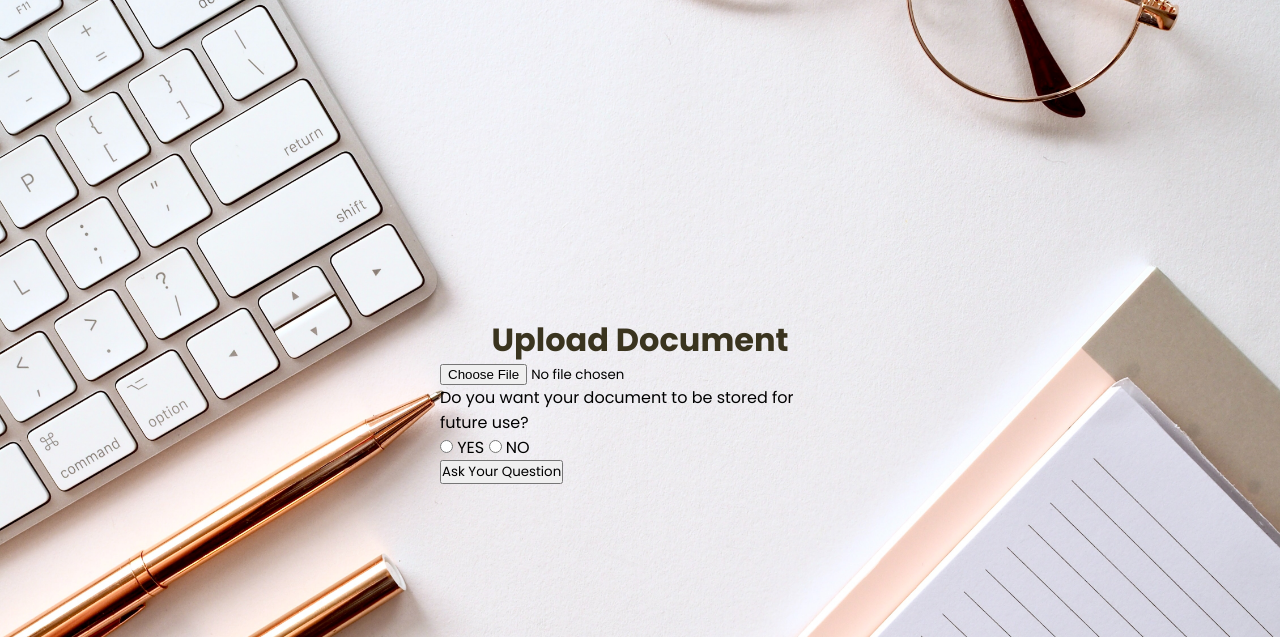
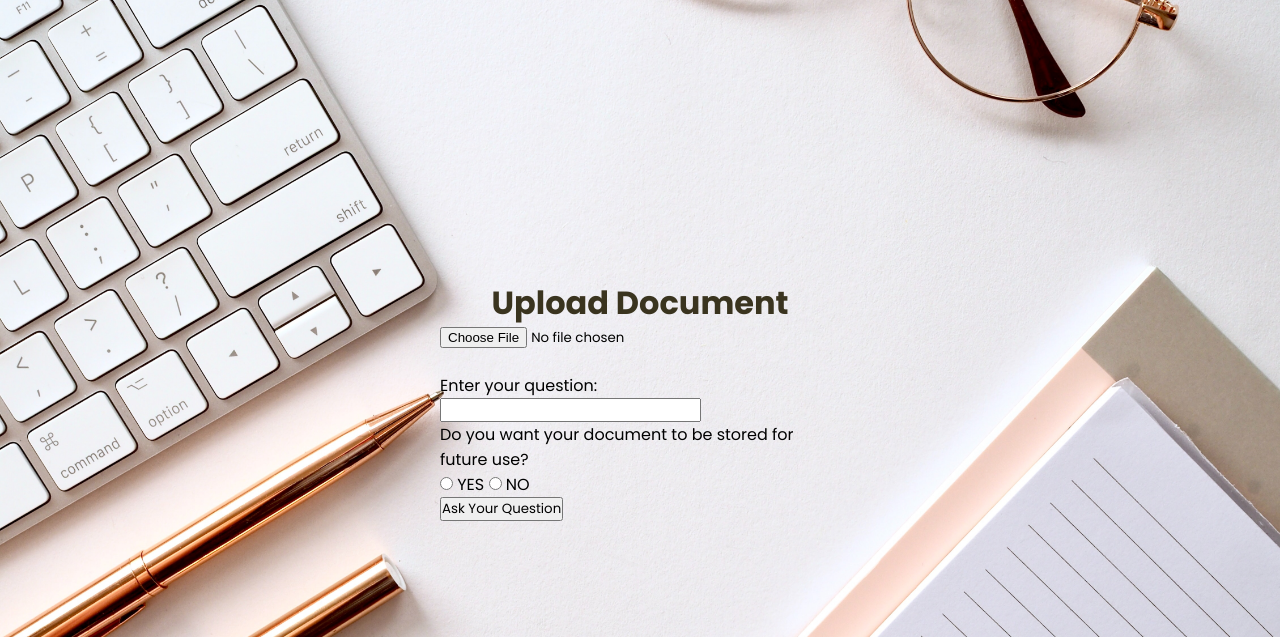
Before and after one commit to khwahish2oo2/ARISE, a FastAPI app: page /Upload in a window 1280 px wide. Shown: the top 637 px of the page. Run offline with FastAPI, Linux system fonts and the light colour scheme; parts of the project's set-up code (start-up, migrations or seed data) failed here and were passed over.

Commit message:
adding question to form and changing rag model

```diff
--- a/Templates/Upload_doc.html
+++ b/Templates/Upload_doc.html
@@ -28,6 +28,10 @@
                     <div>
                         <input type="file" id="file" name="file" accept=".pdf">
                     </div>
+                    <br>
+                    <label for="question">Enter your question:</label>
+                    <input type="text" name="question" required>
+                    <br>
                     <div>
                         <p>
                             Do you want your document to be stored for future use?
--- a/main.py
+++ b/main.py
@@ -54,6 +54,7 @@ async def question(request: Request):
    return templates.TemplateResponse("question.html", {"request": request})
 
 @app.post("/uploadfile")
-async def uploadFile(file: UploadFile = File(...)):
+async def uploadFile(file: UploadFile = File(...), question: str = Form(...)):
    document = extract_text_func(file)
-   return {"filename": len(document)}
+   value = await output(document,question)
+   return {"output": value}
```
Also changed, not shown: long_format/output.py (+5 -5 lines).
